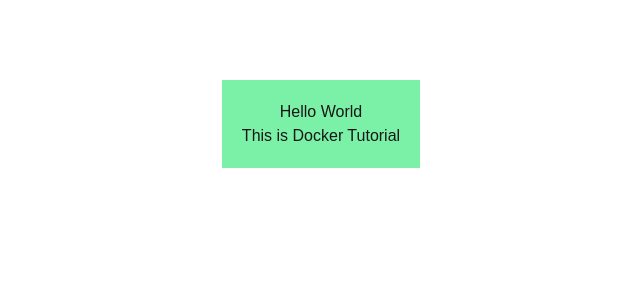
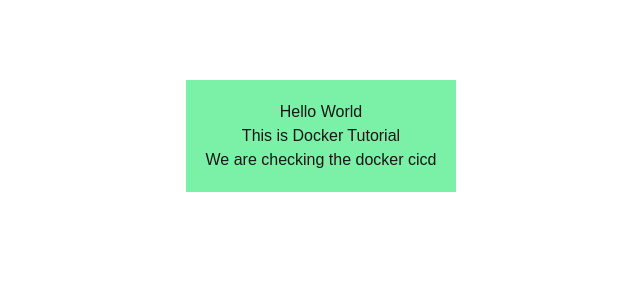
Before and after one commit to botlabBiplav/DockerExample, a Next.js app: page / in a window 1280 px wide. Shown: the top 300 px of the page, without its empty margins (319-959 px from the left). Built offline with nearby package versions, Linux system fonts and the light colour scheme.

Commit message:
docker changes

```diff
--- a/src/app/page.js
+++ b/src/app/page.js
@@ -6,6 +6,7 @@
       <div className=" bg-green-300 p-5 text-center" id="document-content">
         <h4>Hello World</h4>
         <h1>This is Docker Tutorial </h1>
+        <h3>We are checking the docker cicd </h3>
       </div>
     </div>
   );
```
